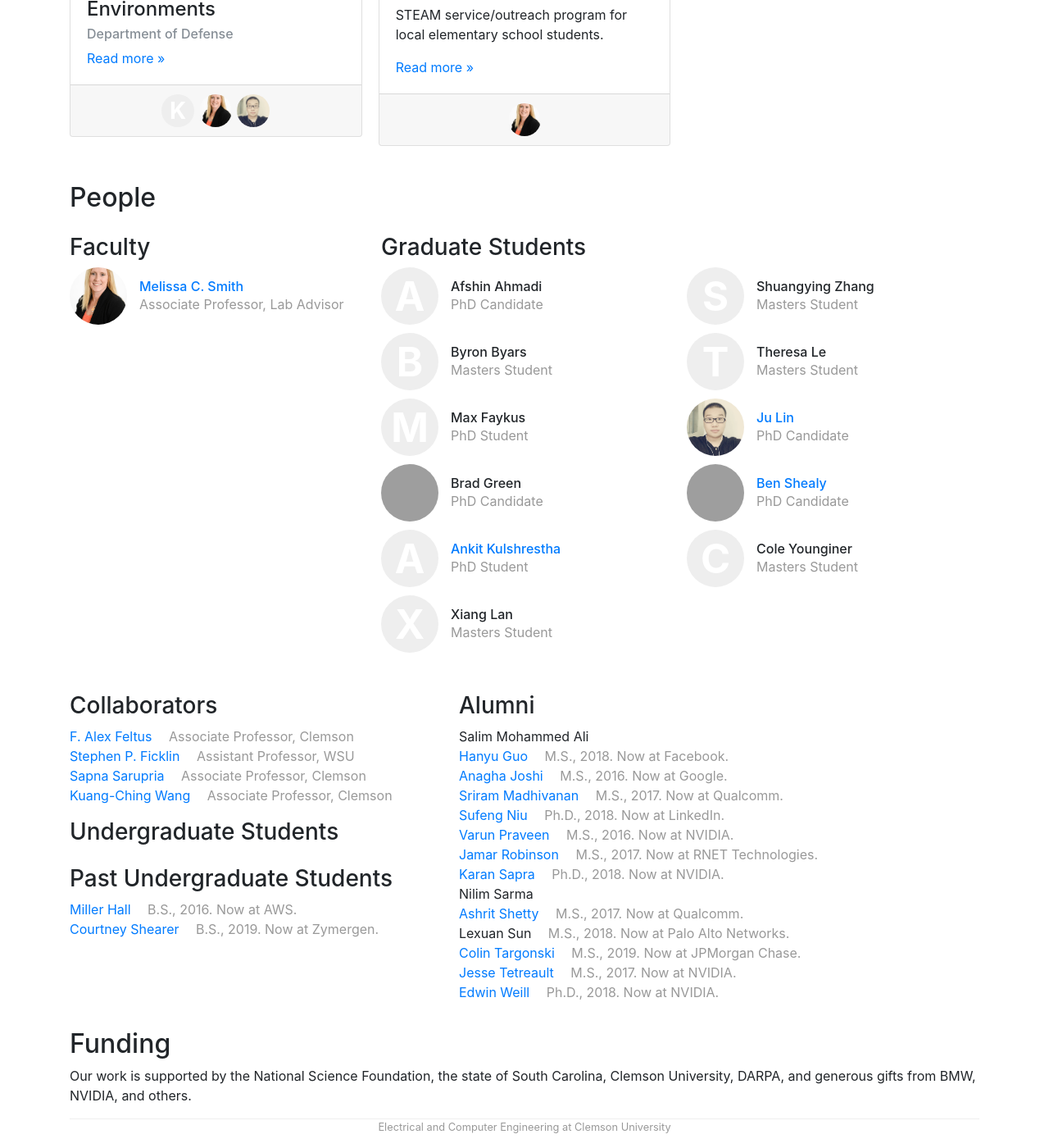
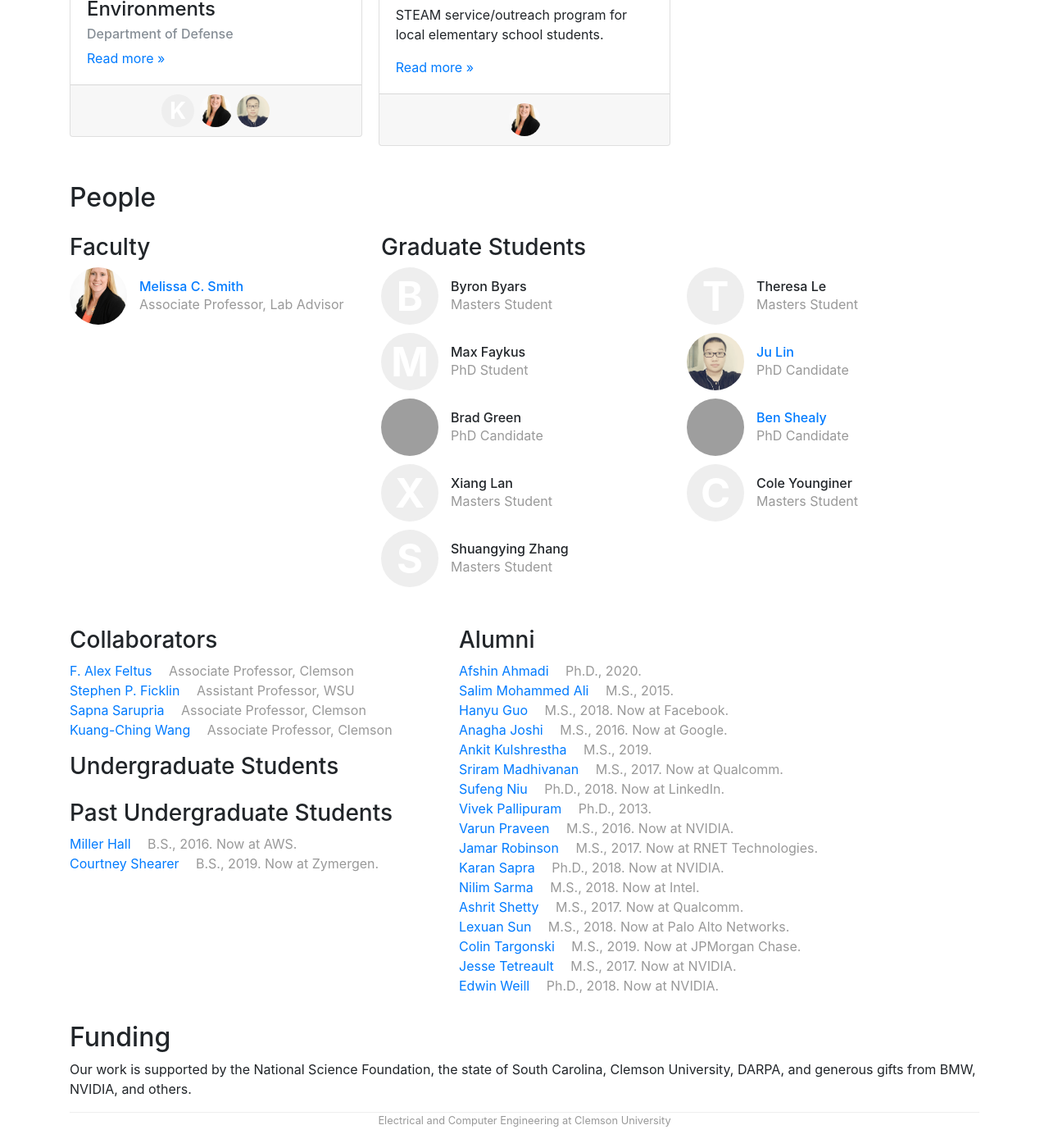
Before and after one commit to CUFCTL/cufctl.github.io, a Jekyll site: the page built from index.html, in a window 1280 px wide and 1400 px high, scrolled down 1353 px. Shown: the whole window at 82% size. Built offline with Jekyll 4.4.1, drawn with Linux system fonts in a browser that asks for light colours; grey boxes are pictures that could not be loaded.

Commit message:
Update people

```diff
--- a/_data/people.yml
+++ b/_data/people.yml
@@ -7,11 +7,6 @@ smithmc:
     bio: Associate Professor, Lab Advisor
 
 
-
-aahmadi:
-    display_name: "Afshin Ahmadi"
-    role: grad
-    bio: PhD Candidate
 
 bbyars:
     display_name: "Byron Byars"
@@ -29,13 +24,6 @@ wbgreen:
     role: grad
     image: "https://avatars2.githubusercontent.com/u/20074465"
     bio: PhD Candidate
-
-akulshr:
-    display_name: "Ankit Kulshrestha"
-    webpage: "https://aicaffeinelife.github.io"
-    github: aicaffeinelife
-    role: grad
-    bio: PhD Student
 
 lan3:
     display_name: "Xiang Lan"
@@ -77,9 +65,17 @@ youngi2:
 
 
 
+aahmadi:
+    display_name: "Afshin Ahmadi"
+    webpage: "https://www.linkedin.com/in/afshin-ahmadi/"
+    role: alum
+    bio: Ph.D., 2020.
+
 salim:
     display_name: "Salim Mohammed Ali"
+    webpage: "https://www.linkedin.com/in/salim-mohammed-ali-48970b72/"
     role: alum
+    bio: M.S., 2015.
 
 hanyug:
     display_name: "Hanyu Guo"
@@ -95,6 +91,13 @@ anagha:
     role: alum
     bio: M.S., 2016. Now at Google.
 
+akulshr:
+    display_name: "Ankit Kulshrestha"
+    webpage: "https://aicaffeinelife.github.io"
+    github: aicaffeinelife
+    role: alum
+    bio: M.S., 2019.
+
 sriram:
     display_name: "Sriram Madhivanan"
     webpage: "https://www.linkedin.com/in/sriram17/"
@@ -107,6 +110,12 @@ sniu:
     github: sufengniu
     role: alum
     bio: Ph.D., 2018. Now at LinkedIn.
+
+vivek:
+    display_name: "Vivek Pallipuram"
+    webpage: "https://www.linkedin.com/in/vivekpkvraman/"
+    role: alum
+    bio: Ph.D., 2013.
 
 varun:
     display_name: "Varun Praveen"
@@ -129,8 +138,10 @@ ksapra:
 
 nilim:
     display_name: "Nilim Sarma"
+    webpage: "https://www.linkedin.com/in/nilim-sarma-3b47901a/"
     github: nilimsarma
     role: alum
+    bio: M.S., 2018. Now at Intel.
 
 ashrit:
     display_name: "Ashrit Shetty"
@@ -140,6 +151,7 @@ ashrit:
 
 lexuan:
     display_name: "Lexuan Sun"
+    webpage: "https://www.linkedin.com/in/lexuan-sun-040392a2/"
     role: alum
     bio: M.S., 2018. Now at Palo Alto Networks.
 
```
